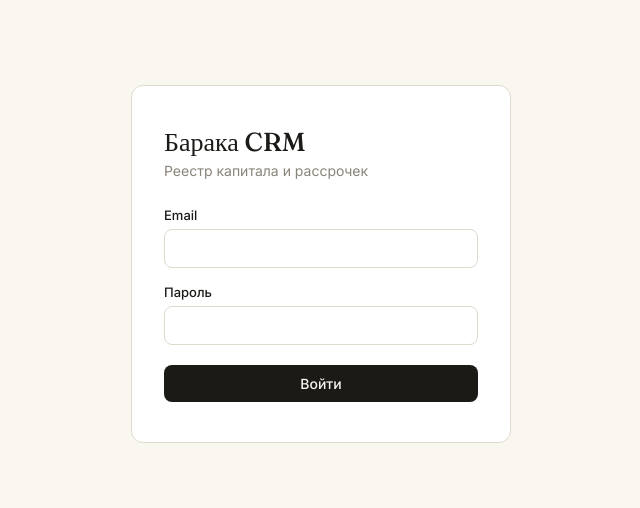
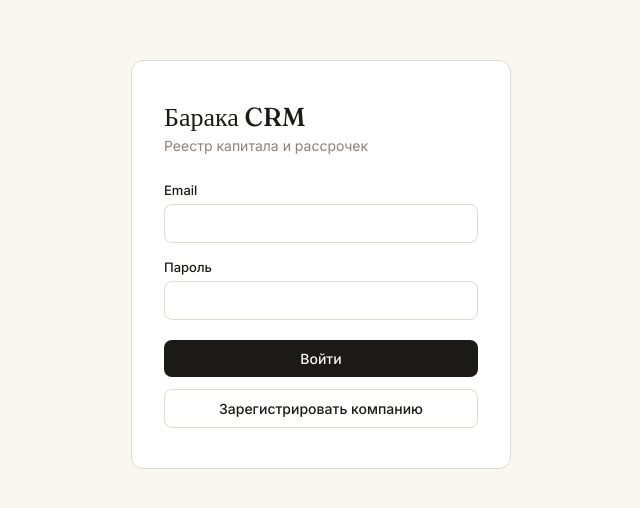
Before and after one commit to ninja-pc/baraka-crm, a React (Vite) app: page / in a window 1280 px wide. Shown: the part 136-644 px from the top of the page, without its empty margins (319-959 px from the left). Built offline with nearby package versions, Linux system fonts and the light colour scheme.

Commit message:
Add files via upload

```diff
--- a/src/Login.jsx
+++ b/src/Login.jsx
@@ -1,5 +1,6 @@
 import { useState } from 'react'
 import { useAuth } from './AuthContext'
+import Register from './Register'
 
 export default function Login() {
   const { signIn } = useAuth()
@@ -7,6 +8,11 @@ export default function Login() {
   const [password, setPassword] = useState('')
   const [error, setError] = useState('')
   const [loading, setLoading] = useState(false)
+  const [showRegister, setShowRegister] = useState(false)
+
+  if (showRegister) {
+    return <Register onBack={() => setShowRegister(false)} />
+  }
 
   async function handleSubmit(e) {
     e.preventDefault()
@@ -25,47 +31,42 @@ export default function Login() {
       justifyContent: 'center',
       padding: '1rem',
     }}>
-      <form onSubmit={handleSubmit} className="card" style={{
-        width: '100%',
-        maxWidth: 380,
-        padding: '2.5rem 2rem',
-      }}>
-        <p style={{
-          fontFamily: 'var(--font-display)',
-          fontSize: 26,
-          margin: '0 0 4px',
-          fontWeight: 500,
-        }}>Барака CRM</p>
+      <form onSubmit={handleSubmit} className="card" style={{ width: '100%', maxWidth: 380, padding: '2.5rem 2rem' }}>
+        <p style={{ fontFamily: 'var(--font-display)', fontSize: 26, margin: '0 0 4px', fontWeight: 500 }}>
+          Барака CRM
+        </p>
         <p style={{ color: 'var(--stone)', fontSize: 14, margin: '0 0 28px' }}>
           Реестр капитала и рассрочек
         </p>
 
         <label style={{ fontSize: 13, fontWeight: 500, display: 'block', marginBottom: 6 }}>Email</label>
         <input
-          className="input-field"
-          type="email"
-          value={email}
-          onChange={e => setEmail(e.target.value)}
-          required
-          style={{ marginBottom: 16 }}
+          className="input-field" type="email"
+          value={email} onChange={e => setEmail(e.target.value)}
+          required style={{ marginBottom: 16 }}
         />
 
         <label style={{ fontSize: 13, fontWeight: 500, display: 'block', marginBottom: 6 }}>Пароль</label>
         <input
-          className="input-field"
-          type="password"
-          value={password}
-          onChange={e => setPassword(e.target.value)}
-          required
-          style={{ marginBottom: 20 }}
+          className="input-field" type="password"
+          value={password} onChange={e => setPassword(e.target.value)}
+          required style={{ marginBottom: 20 }}
         />
 
         {error && (
           <p style={{ color: 'var(--rust)', fontSize: 13, marginBottom: 16 }}>{error}</p>
         )}
 
-        <button type="submit" className="btn-primary" disabled={loading} style={{ width: '100%' }}>
+        <button type="submit" className="btn-primary" disabled={loading} style={{ width: '100%', marginBottom: 12 }}>
           {loading ? 'Входим...' : 'Войти'}
+        </button>
+
+        <button
+          type="button" className="btn-secondary"
+          style={{ width: '100%' }}
+          onClick={() => setShowRegister(true)}
+        >
+          Зарегистрировать компанию
         </button>
       </form>
     </div>
--- /dev/null
+++ b/src/Register.jsx
@@ -0,0 +1,158 @@
+import { useState } from 'react'
+import { supabase } from './supabaseClient'
+
+export default function Register({ onBack }) {
+  const [form, setForm] = useState({ company: '', email: '', password: '', confirm: '' })
+  const [loading, setLoading] = useState(false)
+  const [error, setError] = useState('')
+  const [done, setDone] = useState(false)
+
+  async function handleSubmit(e) {
+    e.preventDefault()
+    setError('')
+
+    if (form.password.length < 6) {
+      setError('Пароль должен быть не менее 6 символов')
+      return
+    }
+    if (form.password !== form.confirm) {
+      setError('Пароли не совпадают')
+      return
+    }
+
+    setLoading(true)
+
+    // 1. Регистрируем пользователя в Supabase Auth
+    const { data: authData, error: authErr } = await supabase.auth.signUp({
+      email: form.email,
+      password: form.password,
+    })
+
+    if (authErr) {
+      setError('Ошибка регистрации: ' + authErr.message)
+      setLoading(false)
+      return
+    }
+
+    const userId = authData.user?.id
+    if (!userId) {
+      setError('Не удалось создать аккаунт. Попробуйте ещё раз.')
+      setLoading(false)
+      return
+    }
+
+    // 2. Создаём компанию (tenant)
+    const { data: tenant, error: tenantErr } = await supabase
+      .from('tenants')
+      .insert({ name: form.company })
+      .select()
+      .single()
+
+    if (tenantErr) {
+      setError('Ошибка создания компании: ' + tenantErr.message)
+      setLoading(false)
+      return
+    }
+
+    // 3. Создаём профиль пользователя и привязываем к компании
+    const { error: profileErr } = await supabase
+      .from('profiles')
+      .insert({
+        id: userId,
+        tenant_id: tenant.id,
+        full_name: form.email.split('@')[0],
+        role: 'admin',
+      })
+
+    if (profileErr) {
+      setError('Ошибка создания профиля: ' + profileErr.message)
+      setLoading(false)
+      return
+    }
+
+    setLoading(false)
+    setDone(true)
+  }
+
+  if (done) {
+    return (
+      <div style={{
+        minHeight: '100vh', display: 'flex', alignItems: 'center',
+        justifyContent: 'center', padding: '1rem',
+      }}>
+        <div className="card" style={{ width: '100%', maxWidth: 380, padding: '2.5rem 2rem', textAlign: 'center' }}>
+          <div style={{ fontSize: 40, marginBottom: 16 }}>✓</div>
+          <p style={{ fontFamily: 'var(--font-display)', fontSize: 22, fontWeight: 500, margin: '0 0 8px' }}>
+            Аккаунт создан
+          </p>
+          <p style={{ fontSize: 14, color: 'var(--stone)', margin: '0 0 24px' }}>
+            Компания «{form.company}» зарегистрирована. Войдите с вашим email и паролем.
+          </p>
+          <button className="btn-primary" style={{ width: '100%' }} onClick={onBack}>
+            Войти
+          </button>
+        </div>
+      </div>
+    )
+  }
+
+  return (
+    <div style={{
+      minHeight: '100vh', display: 'flex', alignItems: 'center',
+      justifyContent: 'center', padding: '1rem',
+    }}>
+      <form onSubmit={handleSubmit} className="card" style={{ width: '100%', maxWidth: 380, padding: '2.5rem 2rem' }}>
+        <p style={{ fontFamily: 'var(--font-display)', fontSize: 26, margin: '0 0 4px', fontWeight: 500 }}>
+          Регистрация
+        </p>
+        <p style={{ color: 'var(--stone)', fontSize: 14, margin: '0 0 28px' }}>
+          Барака CRM · новая компания
+        </p>
+
+        <label style={{ fontSize: 13, fontWeight: 500, display: 'block', marginBottom: 6 }}>
+          Название компании
+        </label>
+        <input
+          className="input-field" required placeholder="ООО Ваша компания"
+          value={form.company} onChange={e => setForm({ ...form, company: e.target.value })}
+          style={{ marginBottom: 16 }}
+        />
+
+        <label style={{ fontSize: 13, fontWeight: 500, display: 'block', marginBottom: 6 }}>Email</label>
+        <input
+          className="input-field" type="email" required placeholder="email@company.com"
+          value={form.email} onChange={e => setForm({ ...form, email: e.target.value })}
+          style={{ marginBottom: 16 }}
+        />
+
+        <label style={{ fontSize: 13, fontWeight: 500, display: 'block', marginBottom: 6 }}>Пароль</label>
+        <input
+          className="input-field" type="password" required placeholder="Минимум 6 символов"
+          value={form.password} onChange={e => setForm({ ...form, password: e.target.value })}
+          style={{ marginBottom: 16 }}
+        />
+
+        <label style={{ fontSize: 13, fontWeight: 500, display: 'block', marginBottom: 6 }}>
+          Повторите пароль
+        </label>
+        <input
+          className="input-field" type="password" required placeholder="Повторите пароль"
+          value={form.confirm} onChange={e => setForm({ ...form, confirm: e.target.value })}
+          style={{ marginBottom: 20 }}
+        />
+
+        {error && (
+          <p style={{ color: 'var(--rust)', fontSize: 13, marginBottom: 16 }}>{error}</p>
+        )}
+
+        <button type="submit" className="btn-primary" disabled={loading} style={{ width: '100%', marginBottom: 12 }}>
+          {loading ? 'Создаём аккаунт...' : 'Зарегистрироваться'}
+        </button>
+
+        <button type="button" className="btn-secondary" style={{ width: '100%' }} onClick={onBack}>
+          Уже есть аккаунт — войти
+        </button>
+      </form>
+    </div>
+  )
+}
```
